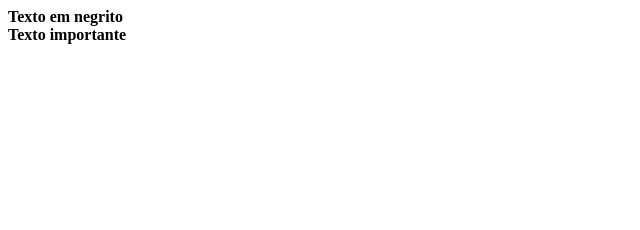
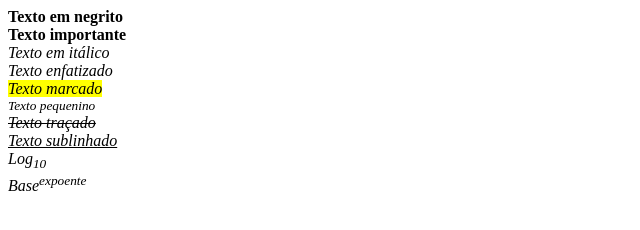
Before and after one commit to joaopedro40000/projeto02, a plain HTML site: page index.html in a window 1280 px wide. Shown: the whole page, without its empty margins (0-640 px from the left). Drawn offline with Linux system fonts and the light colour scheme.

Commit message:
Update index.html
kkk

```diff
--- a/index.html
+++ b/index.html
@@ -3,3 +3,21 @@
 <b>Texto em negrito</b>
 <br>
 <strong>Texto importante</strong>
+<br>
+<i>Texto em itálico
+<br>
+<em>Texto enfatizado</em>
+<br>
+<mark>Texto marcado</mark>
+<br>
+<small>Texto pequenino</small>
+<br>
+<del>Texto traçado</del>
+<br>
+<u>Texto sublinhado</u>
+<br>
+Log<sub>10</sub>
+  <br>
+Base<sup>expoente</sup>
+
+</hyml>
```
